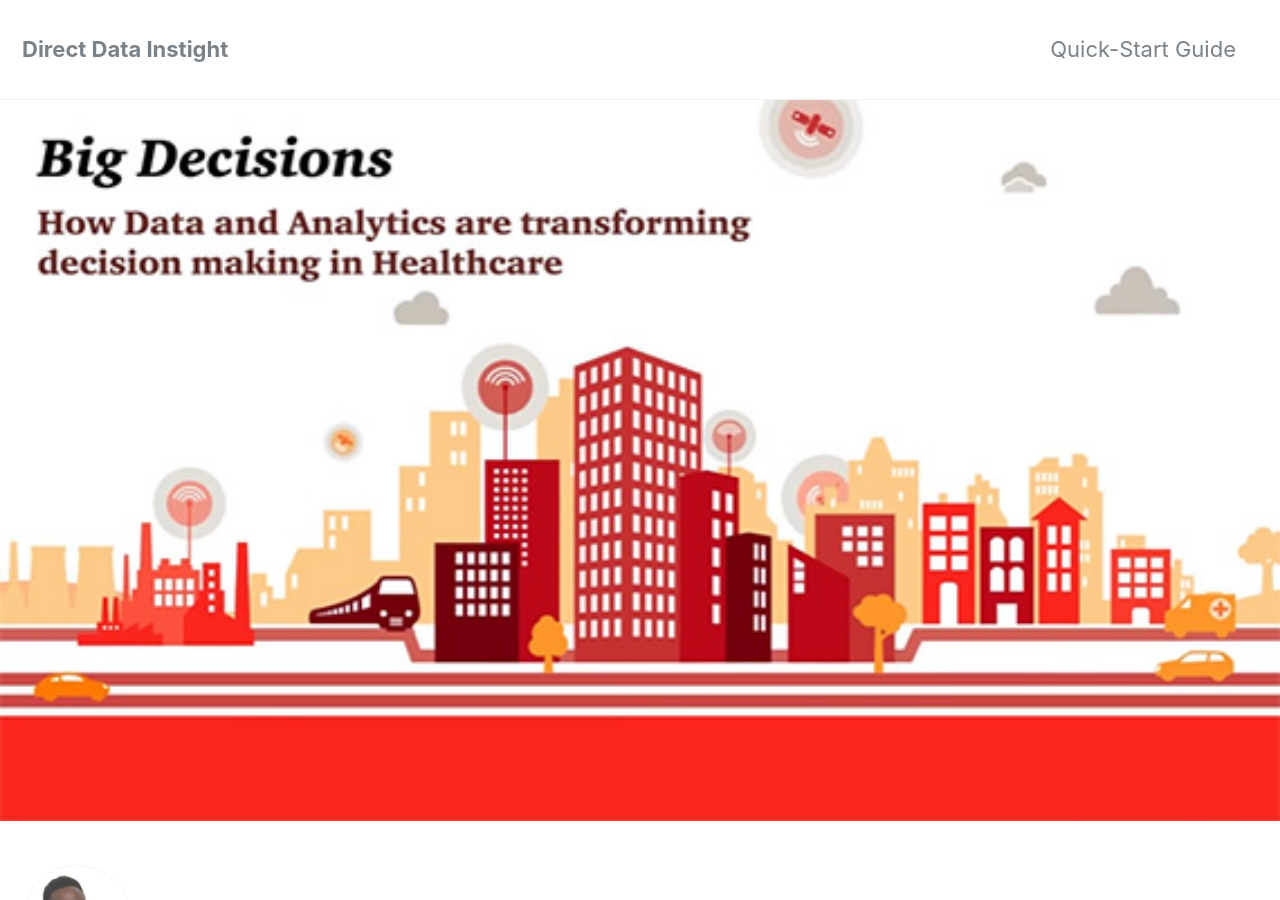
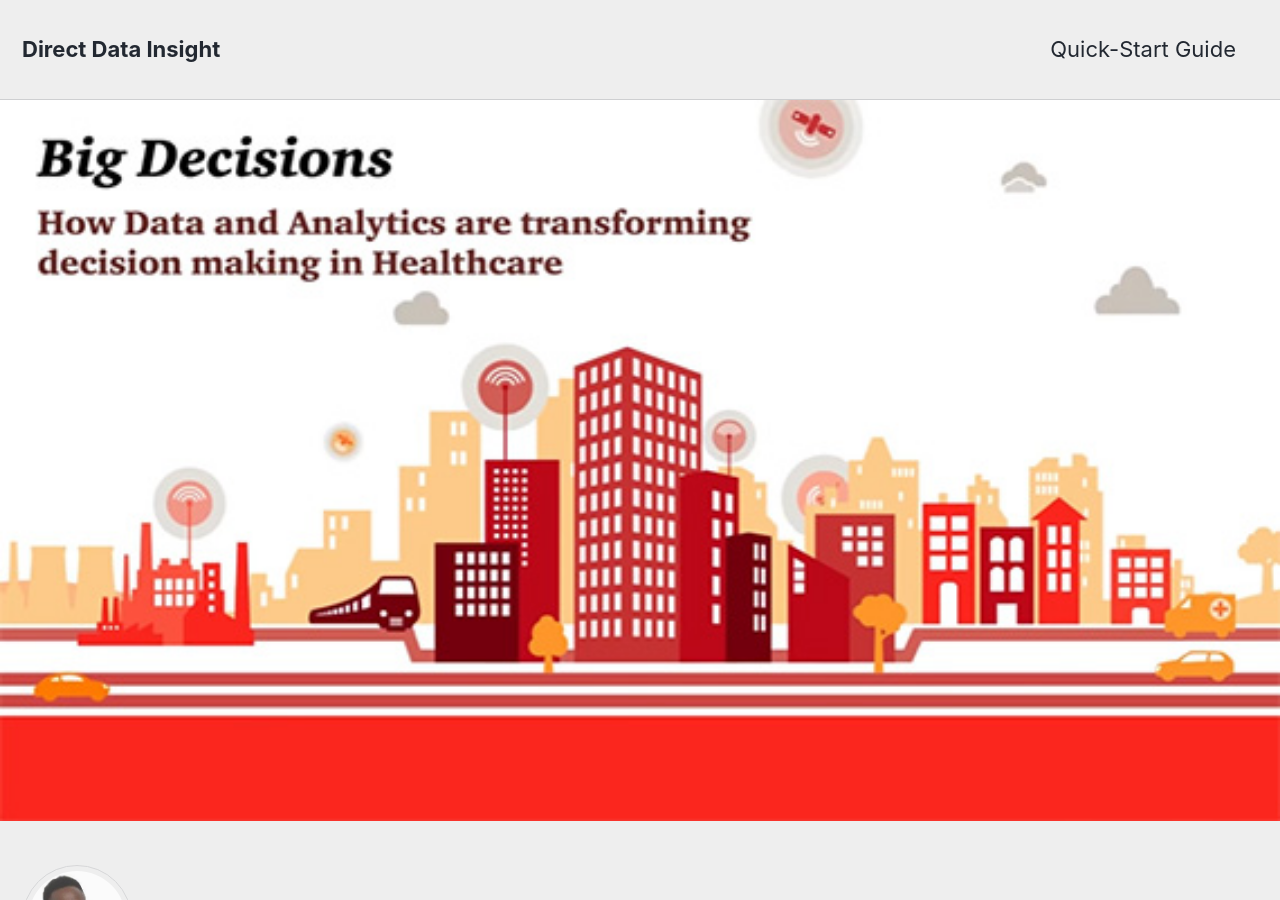
Before and after one commit to tfayiah/tfayiah.github.io, a Jekyll site: the page built from index.html, in a window 1280 px wide and 900 px high. Built offline with Jekyll 4.4.1, drawn with Linux system fonts in a browser that asks for light colours; nearby versions of some CDN libraries; the list of posts is cut into pages by our own code.

Commit message:
add existing file

```diff
--- a/_config.yml
+++ b/_config.yml
@@ -12,11 +12,11 @@
 
 # theme                  : "minimal-mistakes-jekyll"
 # remote_theme           : "mmistakes/minimal-mistakes"
-minimal_mistakes_skin    : "default" # "air"  , "aqua", "contrast", "dark", "dirt", "neon", "mint", "plum", "sunrise"
+minimal_mistakes_skin    : "air" # "default", "air"  , "aqua", "contrast", "dark", "dirt", "neon", "mint", "plum", "sunrise"
 
 # Site Settings
 locale                   : "en-US"
-title                    : "Direct Data Instight "
+title                    : "Direct Data Insight "
 title_separator          : "-"
 name                     : "Tamba Fayiah"
 description              : "Data Scientist/ Software Engineer/ Web Developer and a Mathematician"
```
